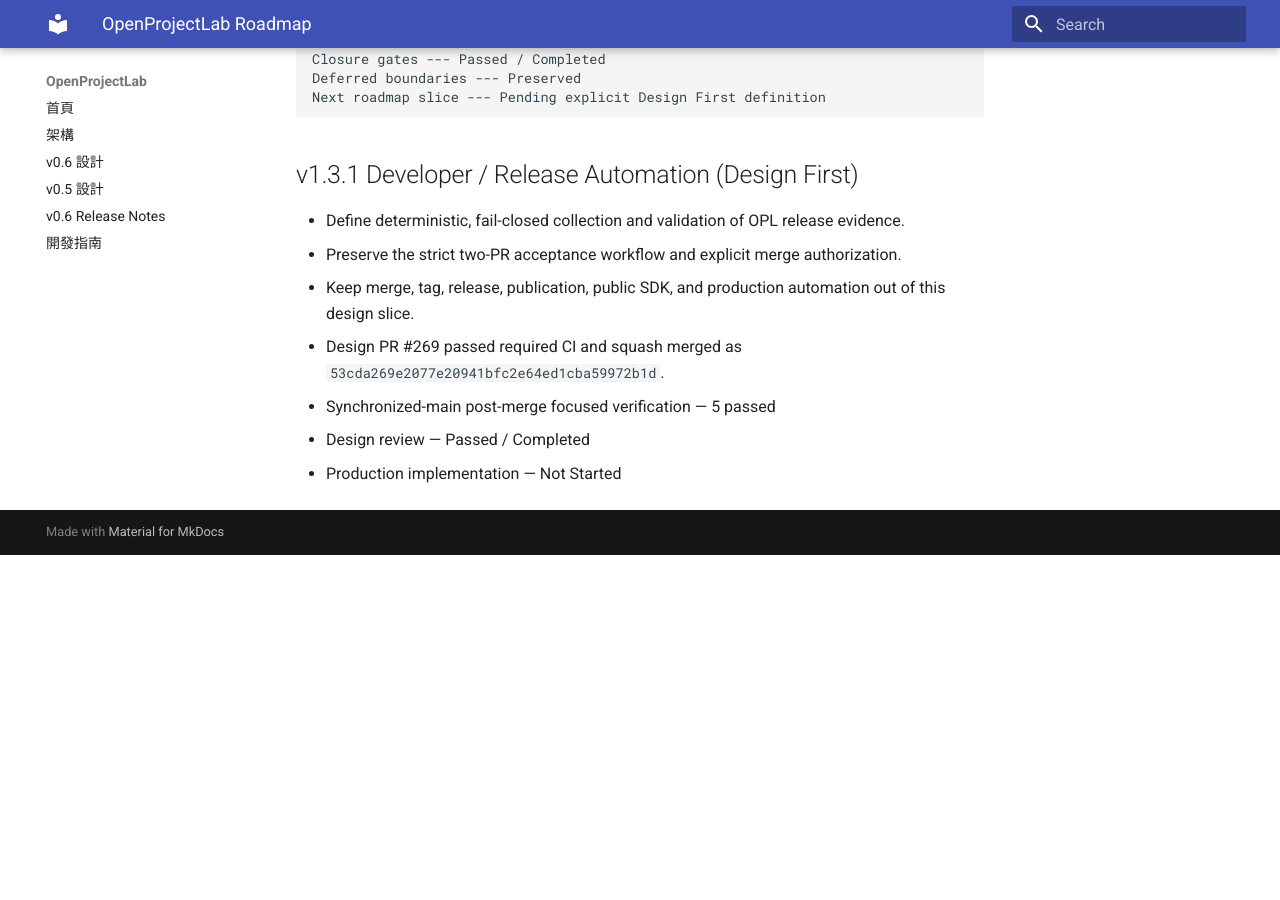
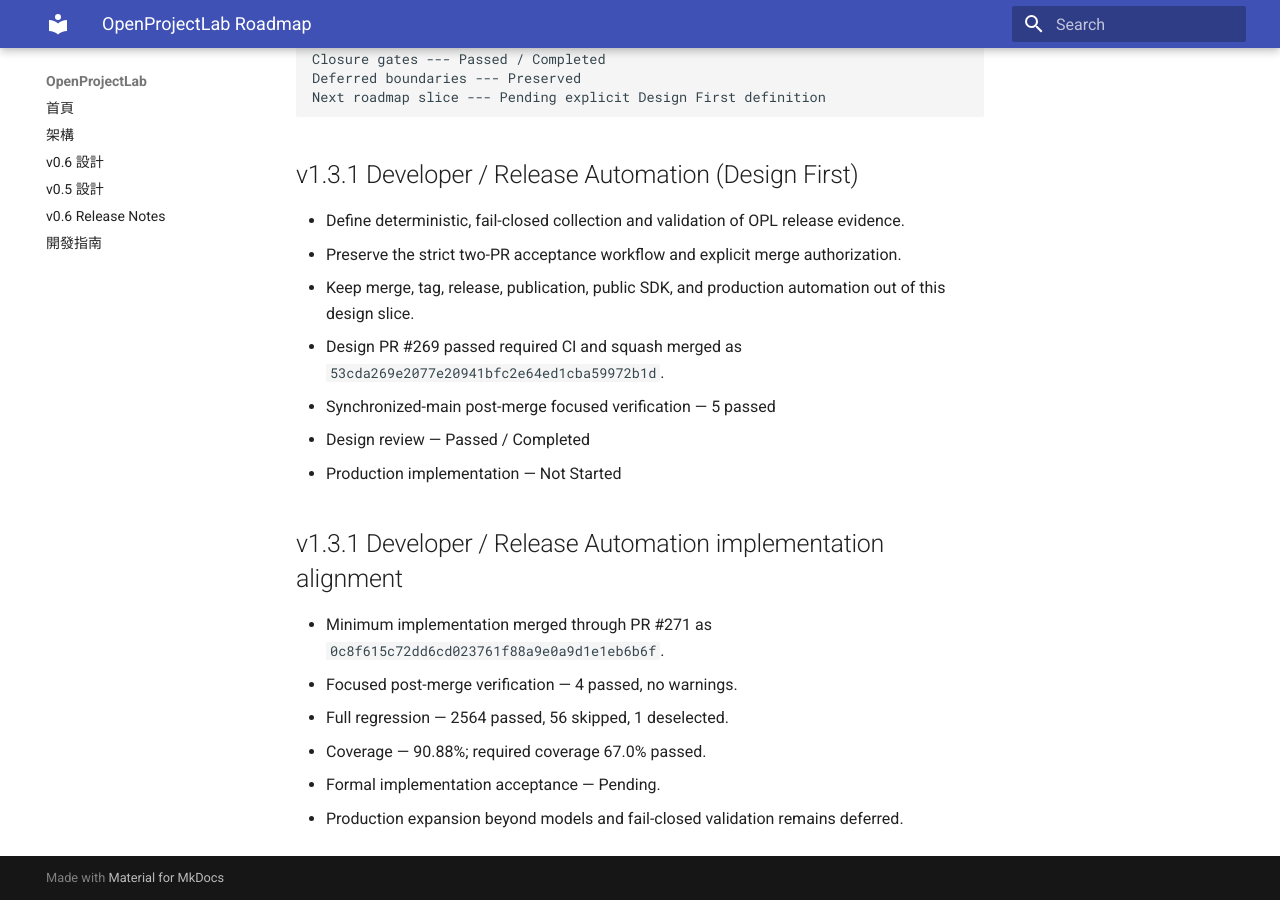
Before and after one commit to khwang1964/OpenProjectLab, an MkDocs documentation site: the page built from docs/roadmap.md, in a window 1280 px wide and 900 px high, scrolled down 74629 px. Built offline with MkDocs 1.6.1 and Material for MkDocs 9.7.7, drawn with Linux system fonts in a browser that asks for light colours; before the commit the page ends 75184 px from its top, so only the background shows below that.

Commit message:
docs: align v1.3.1 release automation implementation (#272)

```diff
--- a/docs/roadmap.md
+++ b/docs/roadmap.md
@@ -3515,3 +3515,14 @@
 - Synchronized-main post-merge focused verification — 5 passed
 - Design review — Passed / Completed
 - Production implementation — Not Started
+
+<!-- v1.3.1-release-automation-implementation-alignment -->
+
+## v1.3.1 Developer / Release Automation implementation alignment
+
+- Minimum implementation merged through PR #271 as `0c8f615c72dd6cd023761f88a9e0a9d1e1eb6b6f`.
+- Focused post-merge verification — 4 passed, no warnings.
+- Full regression — 2564 passed, 56 skipped, 1 deselected.
+- Coverage — 90.88%; required coverage 67.0% passed.
+- Formal implementation acceptance — Pending.
+- Production expansion beyond models and fail-closed validation remains deferred.
```
Also changed, not shown: CHANGELOG.md (+11 -0 lines), docs/HISTORY.md (+11 -0 lines), docs/releases/v1.3.1-developer-release-automation-implementation-alignment.md (added, +49 -0 lines), 1 other file.
